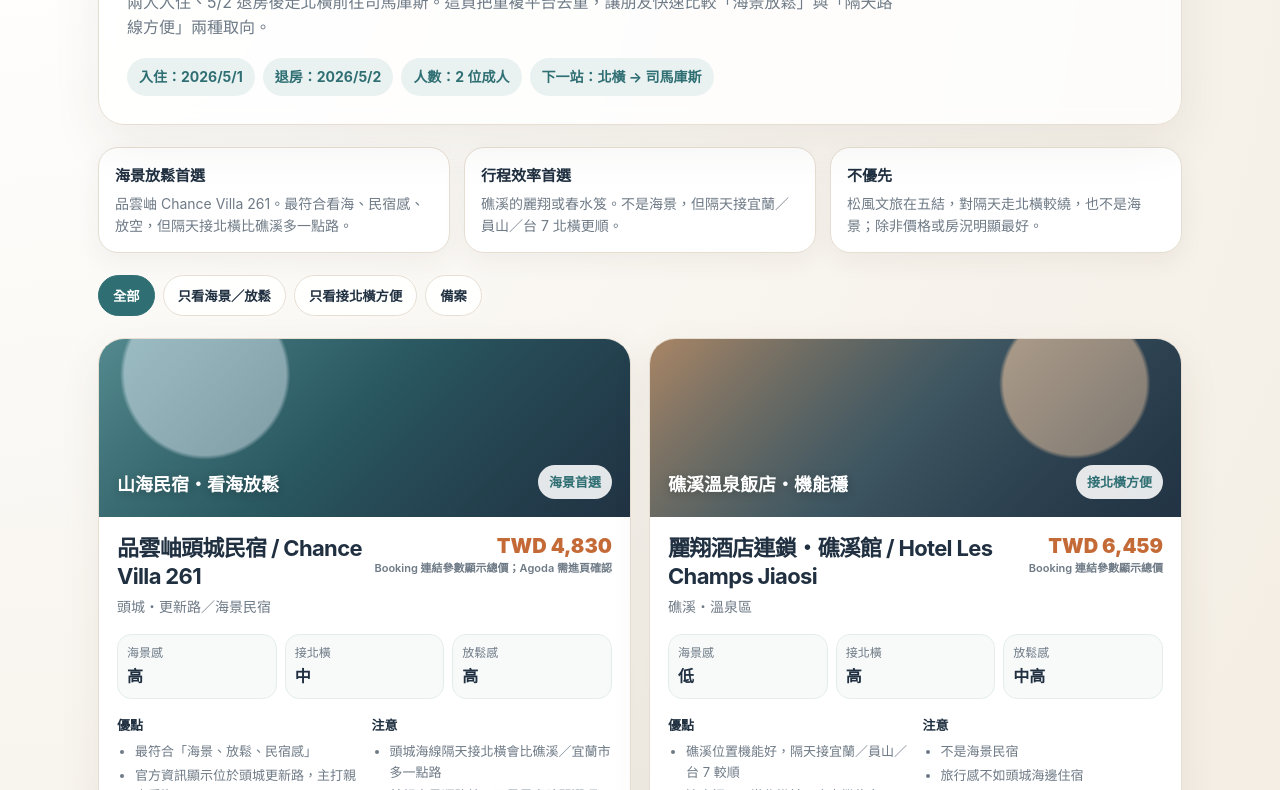
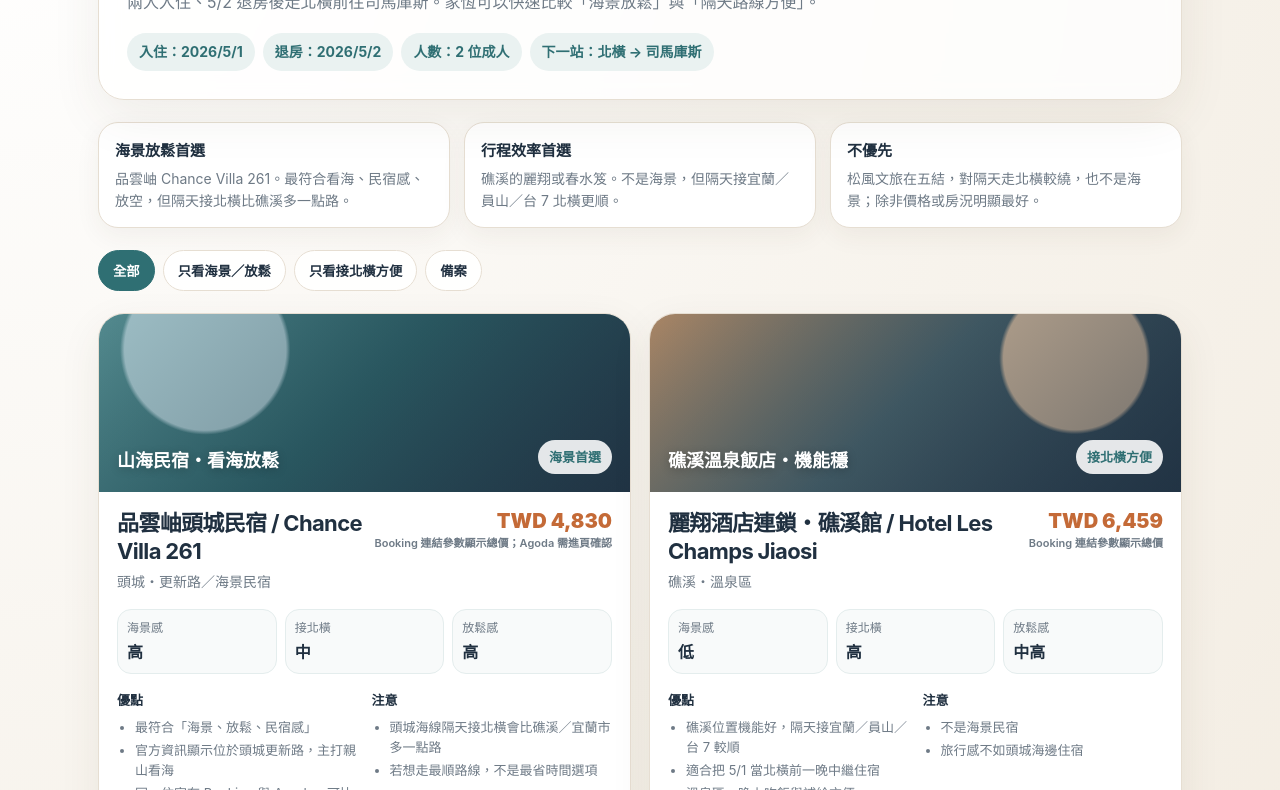
Before and after one commit to ArieenHung/holiday_yah, a plain HTML site: page index.html in a window 1280 px wide. Shown: the part 125-915 px from the top of the page. Drawn offline with Linux system fonts and the light colour scheme.

Commit message:
Update index.html

```diff
--- a/index.html
+++ b/index.html
@@ -308,7 +308,7 @@
   <div class="wrap">
     <header>
       <h1>5/1 宜蘭住宿候選</h1>
-      <p class="subtitle">兩人入住、5/2 退房後走北橫前往司馬庫斯。這頁把重複平台去重，讓朋友快速比較「海景放鬆」與「隔天路線方便」兩種取向。</p>
+      <p class="subtitle">兩人入住、5/2 退房後走北橫前往司馬庫斯。家恆可以快速比較「海景放鬆」與「隔天路線方便」。</p>
       <div class="meta">
         <span class="pill">入住：2026/5/1</span>
         <span class="pill">退房：2026/5/2</span>
```
